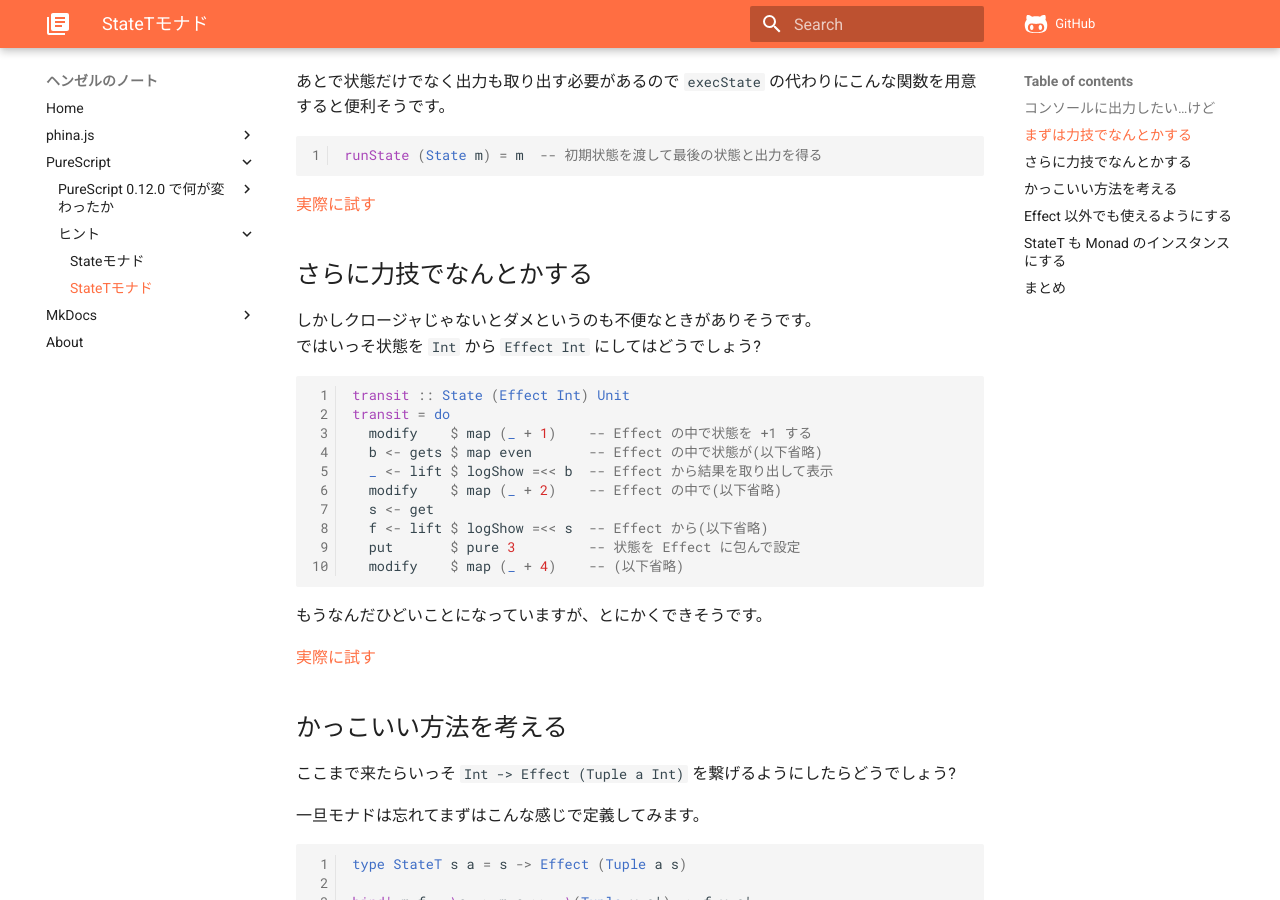
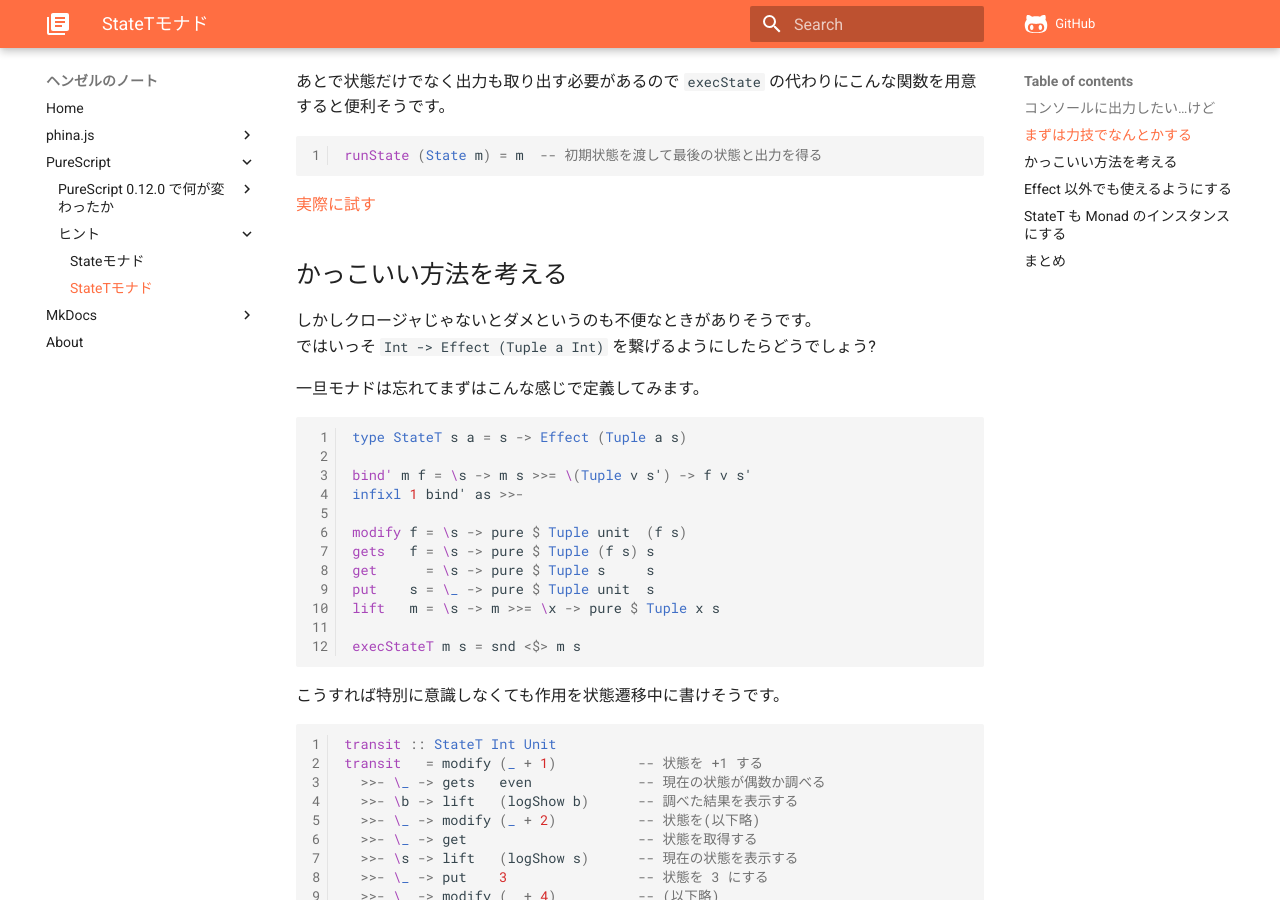
Before and after one commit to hansel-no-kioku/hansels-notes, an MkDocs documentation site: the page built from docs/purescript/tips/statet-monad.md, in a window 1280 px wide and 900 px high, scrolled down 1451 px. Built offline with MkDocs 1.6.1 and Material for MkDocs 9.7.7, drawn with Linux system fonts in a browser that asks for light colours; comment, search, counter and statistics services are not loaded.

Commit message:
バグっている節を削除

````diff
--- a/docs/purescript/tips/statet-monad.md
+++ b/docs/purescript/tips/statet-monad.md
@@ -42,7 +42,6 @@ do記法はもともとただの糖衣構文であり脱糖した後は `bind`
 
 これを利用して作用を捨てずに拾って返すようにしてみましょう。
 
-
 ```haskell
 transit :: State Int (Effect Unit)
 transit = do
@@ -69,31 +68,10 @@ runState (State m) = m  -- 初期状態を渡して最後の状態と出力を
 
 [実際に試す](https://try.purescript.han-sel.com/?gist=99ab2f2a08476d0215ab27eff9f7763e)
 
-## さらに力技でなんとかする
+## かっこいい方法を考える
 
 しかしクロージャじゃないとダメというのも不便なときがありそうです。
-ではいっそ状態を `Int` から `Effect Int` にしてはどうでしょう?
-
-```haskell
-transit :: State (Effect Int) Unit
-transit = do
-  modify    $ map (_ + 1)    -- Effect の中で状態を +1 する
-  b <- gets $ map even       -- Effect の中で状態が(以下省略)
-  _ <- lift $ logShow =<< b  -- Effect から結果を取り出して表示
-  modify    $ map (_ + 2)    -- Effect の中で(以下省略)
-  s <- get
-  f <- lift $ logShow =<< s  -- Effect から(以下省略)
-  put       $ pure 3         -- 状態を Effect に包んで設定
-  modify    $ map (_ + 4)    -- (以下省略)
-```
-
-もうなんだひどいことになっていますが、とにかくできそうです。
-
-[実際に試す](https://try.purescript.han-sel.com/?gist=2727352a2557e7a0594e862034fa5eaa)
-
-## かっこいい方法を考える
-
-ここまで来たらいっそ `Int -> Effect (Tuple a Int)` を繋げるようにしたらどうでしょう?
+ではいっそ `Int -> Effect (Tuple a Int)` を繋げるようにしたらどうでしょう?
 
 一旦モナドは忘れてまずはこんな感じで定義してみます。
 
````
